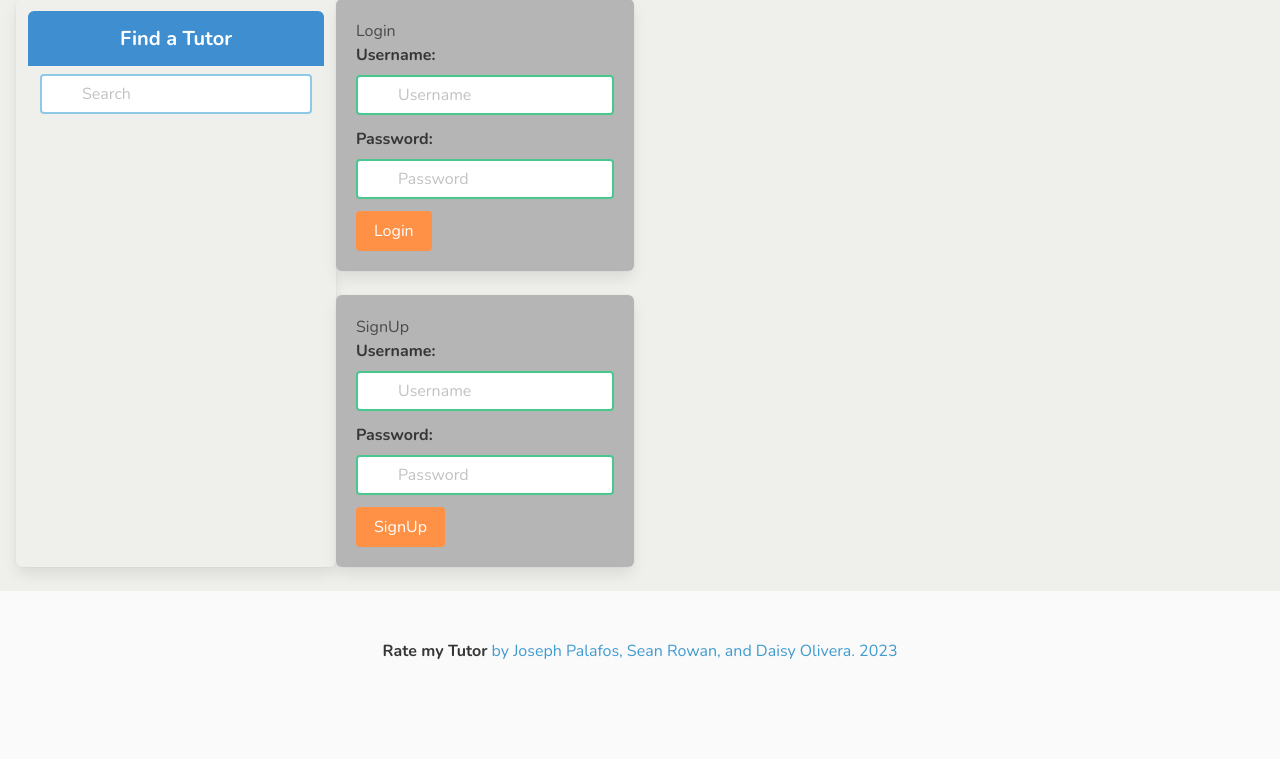
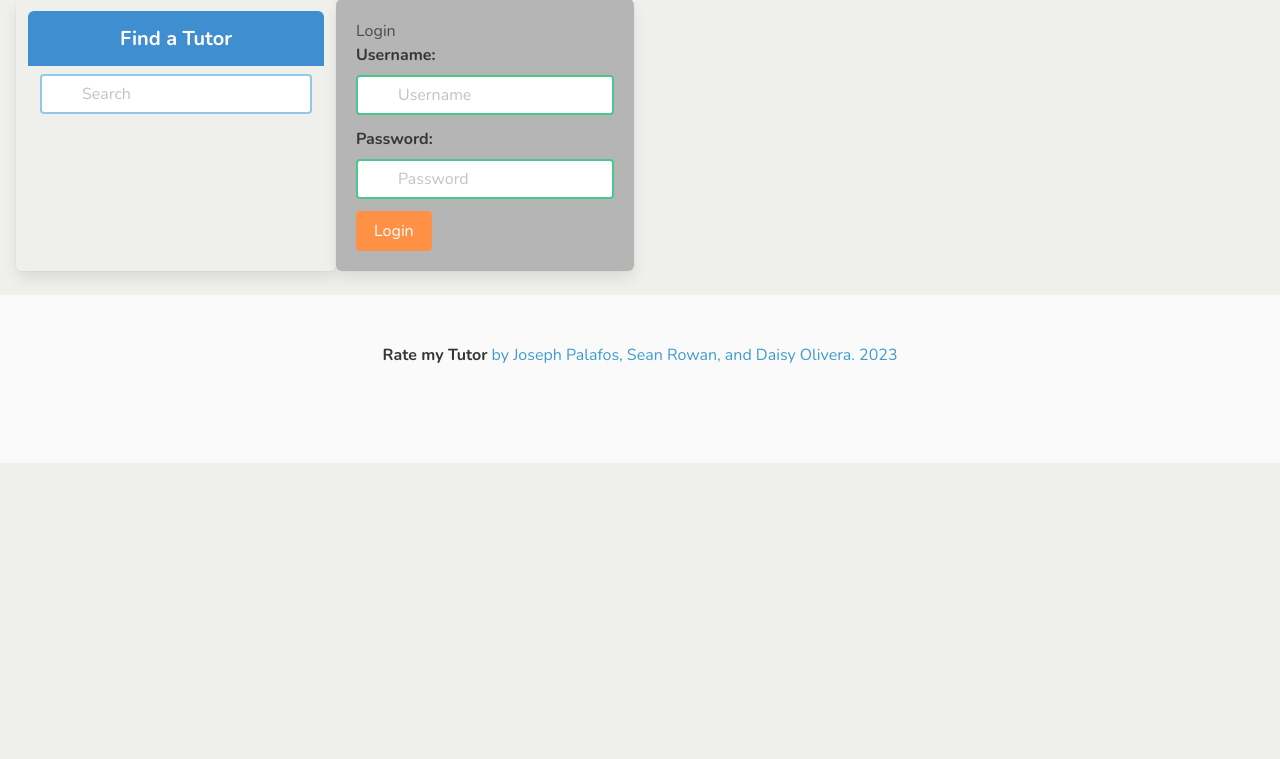
Before and after one commit to OliveraDiaz/Rate-my-Tutor, a Node server app: template views/login.handlebars in a window 1280 px wide. Shown: the part 238-997 px from the top of the page. After the commit the page ends 701 px from the top, so only its background shows below. Run offline with Node 20, Linux system fonts and the light colour scheme; the template is opened without the code that fills it, so the values that code supplies are empty; some libraries are stand-ins or nearby versions.

Commit message:
updated user login route

```diff
--- a/models/User.js
+++ b/models/User.js
@@ -25,7 +25,8 @@ User.init(
       type: DataTypes.STRING,
       allowNull: false,
       validate: {
-        len: [6],
+        min: 5,
+        max: 20,
       },
     },
   },
--- a/public/js/login.js
+++ b/public/js/login.js
@@ -1,8 +1,8 @@
 const loginFormHandler = async (event) => {
   event.preventDefault();
 
-    const username = document.getElementById('#username-login').value.trim();
-    const password = document.getElementById('#password-login').value.trim();
+  const username = document.querySelector('#username-login').value.trim();
+  const password = document.querySelector('#password-login').value.trim();
 
   if (username && password) {
       const response = await fetch('/api/users/login', {
@@ -19,31 +19,31 @@ const loginFormHandler = async (event) => {
   }
 }
 
-const signupFormHandler = async (event) => {
-    event.preventDefault();
+// const signupFormHandler = async (event) => {
+//   event.preventDefault();
 
-    const username = document.getElementById('#username-signup').value.trim();
-    const password = document.getElementById('#password-signup').value.trim();
+//   const username = document.querySelector('#username-signup').value.trim();
+//   const password = document.querySelector('#password-signup').value.trim();
 
-    if (username && password) {
-      const response = await fetch('/api/users', {
-        method: 'POST',
-        body: JSON.stringify({ username, password }),
-        headers: { 'Content-Type': 'application/json' },
-      });
+//   if (username && password) {
+//     const response = await fetch('/api/users', {
+//       method: 'POST',
+//       body: JSON.stringify({ username, password }),
+//       headers: { 'Content-Type': 'application/json' },
+//     });
 
-      if (response.ok) {
-        document.location.replace('/');
-      } else {
-        alert('unable to signup');
-      }
-    }
-  };
+//     if (response.ok) {
+//       document.location.replace('/');
+//     } else {
+//       alert('unable to login');
+//     }
+//   }
+// };
 
 document
-  .querySelector('.login-form')
+.querySelector('.box')
 .addEventListener('submit', loginFormHandler);
 
-document
-  .querySelector('.signup-form')
-  .addEventListener('submit', signupFormHandler);
+// document
+// .querySelector('.signup-form')
+// .addEventListener('submit', signupFormHandler);
--- a/seeds/index.js
+++ b/seeds/index.js
@@ -1,5 +1,6 @@
 const sequelize = require('../config/connection');
 const seedData = require('./tutorData');
+const seedUserData = require('./userData');
 
 
 const seedAll = async () => {
@@ -7,7 +8,7 @@ const seedAll = async () => {
 
   await seedData();
 
-
+  await seedUserData();
 
   process.exit(0);
 };
--- a/views/login.handlebars
+++ b/views/login.handlebars
@@ -1,6 +1,6 @@
-<form class="box has-background-grey-light login-form">
+<form class="box has-background-grey-light">
+      <h2>Login</h2>
       <div class="field">
-        <h2>Login</h2>
         <label class="label">Username:</label>
         <div class="control has-icons-left">
           <input class="input is-success" type="text" placeholder="Username" id="username-login" >
@@ -18,11 +18,13 @@
           </span>
         </div>
       </div>
-      <div class="control">
-        <button class="button is-link">Login</button>
+      <div class="field">
+        <div class="control">
+          <button class="button is-link">Login</button>
+        </div>
       </div>
-    </form>
-    <form class="box has-background-grey-light signup-form">
+</form>
+    {{!-- <form class="box has-background-grey-light form signup-form">
       <div class="field">
         <h2>SignUp</h2>
         <label class="label">Username:</label>
@@ -42,9 +44,11 @@
           </span>
         </div>
        </div>
-       <div class="control">
-        <button class="button is-link">SignUp</button>
-    </div>
-    </form>
+       <div class="field">
+        <div class="control">
+          <button class="button is-link">Login</button>
+        </div>
+       </div>
+    </form> --}}
 
 <script src="../public/js/login.js"></script>
```
Also changed, not shown: controllers/api/userRoutes.js (+28 -10 lines), seeds/userData.js (added, +21 -0 lines). Lines whose indentation alone changed are shown as unchanged.
